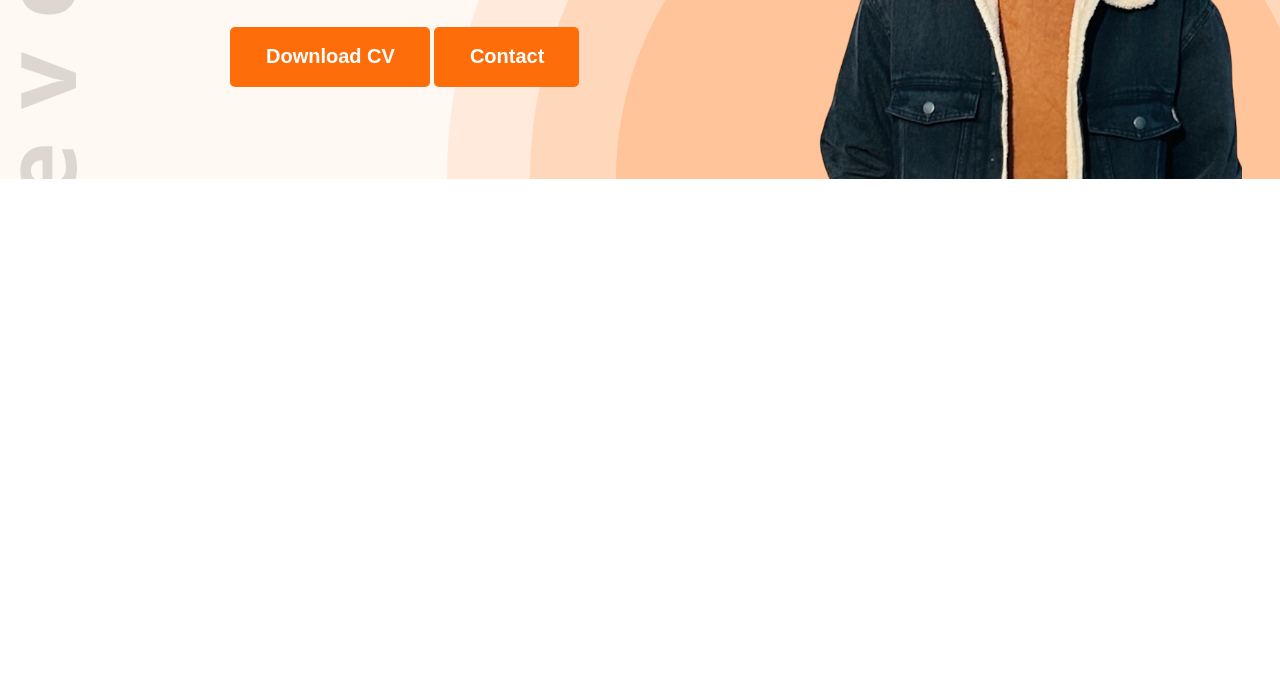
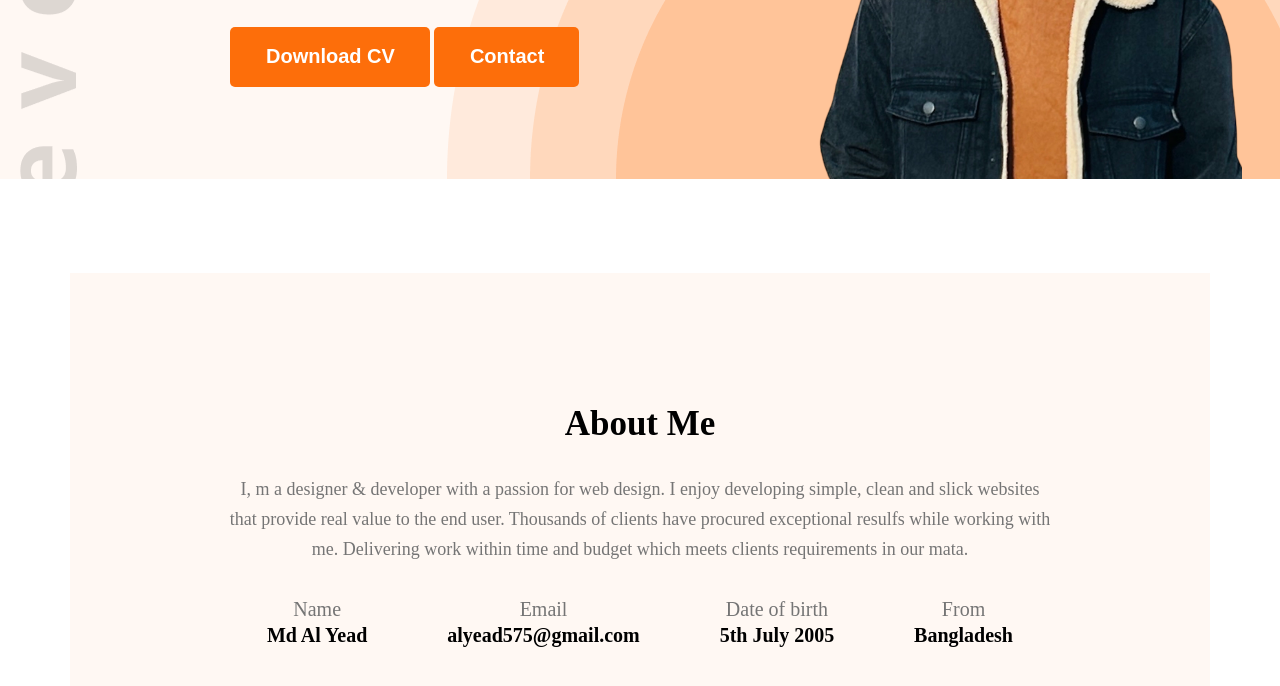
Before and after one commit to AlYead/Portfolio, a plain HTML site: page index.html in a window 1280 px wide. Shown: the part 464-1150 px from the top of the page. Before the commit the page ends 800 px from the top, so only its background shows below. Drawn offline with Linux system fonts and the light colour scheme.

Commit message:
about section

```diff
--- a/index.html
+++ b/index.html
@@ -29,7 +29,8 @@
             <div class="banner-content">
                 <h2>Hi, I am </h2>
                 <h1>MD AL YEAD</h1>
-                <P>Shot what able cold new see hold.Friendly as an betrayed formerly he. Morning because as to society behaved moments.</P>
+                <P>Shot what able cold new see hold.Friendly as an betrayed formerly he. Morning because as to society
+                    behaved moments.</P>
                 <div>
                     <button class="or-btn">Download CV</button>
                     <button class="or-btn">Contact</button>
@@ -39,6 +40,39 @@
             <div class="banner-image"><img src="./images/yead(1).png" alt=""></div>
         </section>
     </header>
+
+    <section id="about">
+        <div class="about-container">
+            <div class="section-heading">
+                <h2>About Me</h2>
+                <p>I, m a designer & developer with a passion for web design. I enjoy developing simple, clean and
+                    slick websites that provide real value to the end user. Thousands of clients have procured
+                    exceptional resulfs while working with me. Delivering work within time and budget which meets
+                    clients requirements in our mata.</p>
+            </div>
+
+            <div class="about-info">
+                <div class="info-card">
+                    <p>Name</p>
+                    <h4>Md Al Yead</h4>
+                </div>
+                <div class="info-card">
+                    <p>Email</p>
+                    <h4>alyead575@gmail.com</h4>
+                </div>
+                <div class="info-card">
+                    <p>Date of birth</p>
+                    <h4>5th July 2005</h4>
+                </div>
+                <div class="info-card">
+                    <p>From</p>
+                    <h4>Bangladesh</h4>
+                </div>
+
+
+            </div>
+        </div>
+    </section>
 </body>
 
 </html>
--- a/style.css
+++ b/style.css
@@ -1,3 +1,8 @@
+/* important lines */
+/* background: url(./images/developer.png), url(./images/header_bg.png), #fff8f3;
+  background-position: top left, bottom right;
+  background-repeat: no-repeat; */
+
 /* Univarsal Design */
 * {
   margin: 0px;
@@ -22,6 +27,20 @@
   cursor: pointer;
 }
 
+.section-heading {
+  max-width: 827px;
+  text-align: center;
+}
+.section-heading h2 {
+  font-size: 35px;
+}
+.section-heading p {
+  font-size: 18px;
+  color: #757575;
+  margin: 30px 0px;
+  line-height: 30px;
+}
+
 /* Colors */
 .orange {
   color: #fd6e0a;
@@ -37,7 +56,9 @@ header {
   padding-top: 50px;
 
   background: url(./images/developer.png), url(./images/header_bg.png), #fff8f3;
-  background-position: top left, bottom right;
+  background-position:
+    top left,
+    bottom right;
   background-repeat: no-repeat;
 }
 
@@ -113,3 +134,29 @@ nav {
   height: auto;
   display: block; /*its for remove gap under the pictures*/
 }
+
+/* About Section */
+
+#about {
+  padding-top: 94px;
+}
+#about .about-container {
+  max-width: 1140px;
+  margin: 0 auto;
+  text-align: center;
+  background-color: #fff8f3;
+  padding: 131px 157px;
+}
+
+#about .about-container .about-info {
+  display: flex;
+  justify-content: space-around;
+}
+.about-info .info-card h4 {
+  font-size: 20px;
+}
+.about-info .info-card p {
+  font-size: 20px;
+  color: #757575;
+  line-height: 30px;
+}
```
